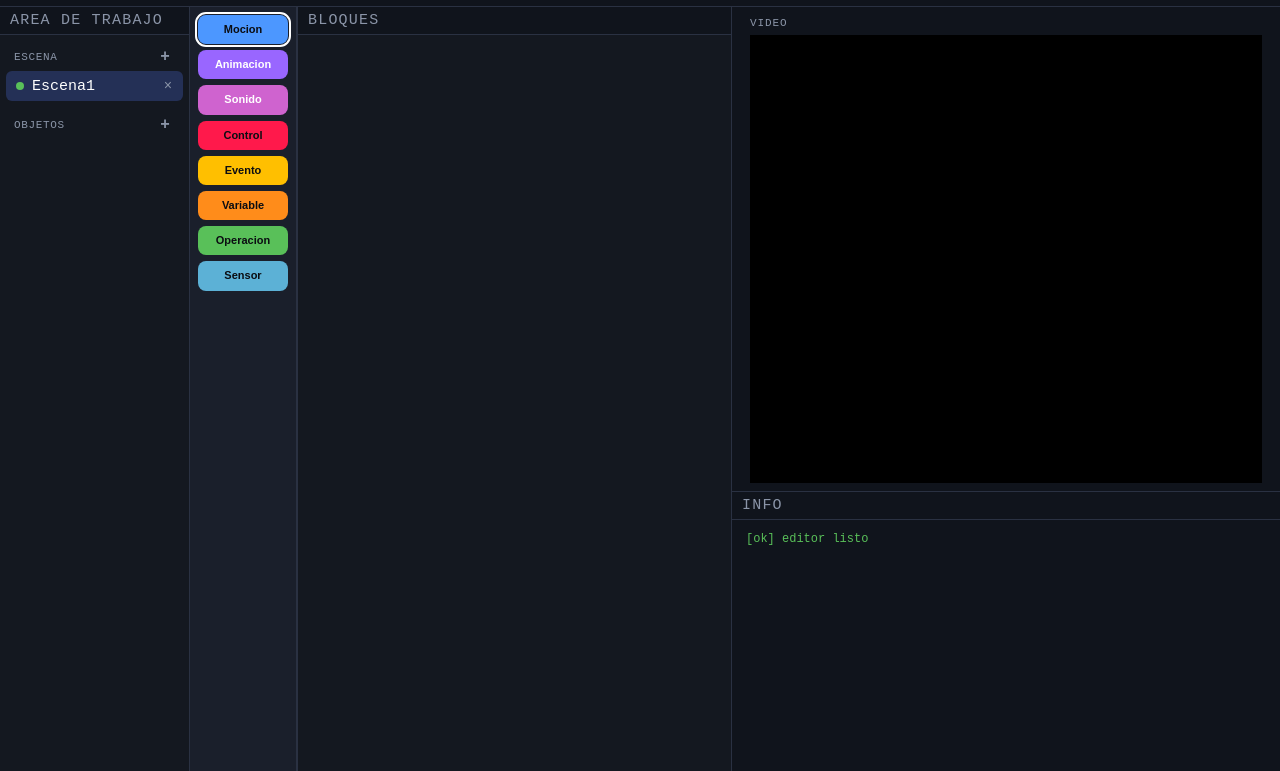
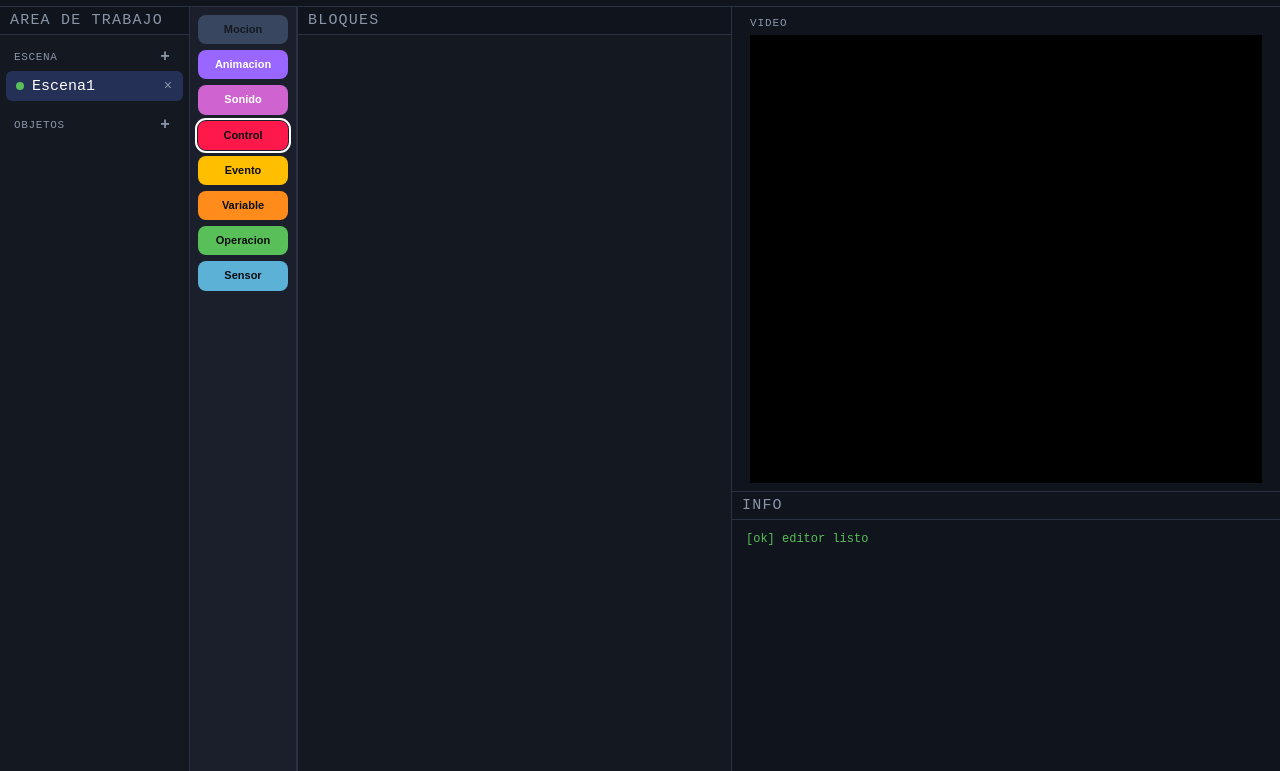
Before and after one commit to RAYR128/SuperBloques, a website built with Vite: page frontend/editor/index.html in a window 1280 px wide. Shown: the part 29-800 px from the top of the page. Built offline with nearby package versions, Linux system fonts and the light colour scheme; what blockly would draw is missing.

Commit message:
feat(compilador): preparando bloques de animacion

```diff
--- a/frontend/editor/editor.css
+++ b/frontend/editor/editor.css
@@ -280,6 +280,17 @@ header .sub {
 
 .cat:hover { filter: brightness(1.12); transform: translateY(-1px); }
 .cat.active { outline: 2px solid #fff; outline-offset: 1px; }
+.cat:disabled {
+	opacity: 0.35;
+	filter: grayscale(0.55);
+	cursor: not-allowed;
+	transform: none;
+	outline: none;
+}
+.cat:disabled:hover {
+	filter: grayscale(0.55);
+	transform: none;
+}
 
 .cat.mocion { background: var(--cat-mocion); }
 .cat.animacion { background: var(--cat-animacion); color: #fff; }
--- a/frontend/editor/src/blocks/catalog.js
+++ b/frontend/editor/src/blocks/catalog.js
@@ -348,6 +348,60 @@ function bloqueConSombras(type, inputs) {
 	return item;
 }
 
+// Bloques que no se ofrecen en el toolbox segun el tipo de entidad.
+// La mocion es de objetos (una escena no tiene posicion propia).
+// Los bloques de animacion van a ser especificos de objeto o de escena
+// (p.ej. animation_obj_set_sprite solo en objetos).
+export const BLOQUES_NO_PERMITIDOS = {
+	escena: new Set([
+		"motion_get_posicion_x",
+		"motion_get_posicion_y",
+		"motion_set_posicion_x",
+		"motion_set_posicion_y",
+		"motion_add_posicion_x",
+		"motion_add_posicion_y",
+		"animation_obj_set_sprite",
+	]),
+	objeto: new Set([
+		// bloques de animacion de escena, cuando existan
+	]),
+};
+
+export function bloquePermitido(type, tipo) {
+	if (!type || !tipo) {
+		return false;
+	}
+	return !BLOQUES_NO_PERMITIDOS[tipo]?.has(type);
+}
+
+function filtrarFlyout(items, tipo) {
+	const filtrados = items.filter((item) => item.kind !== "block" || bloquePermitido(item.type, tipo));
+	if (!filtrados.some((item) => item.kind === "block" || item.kind === "button")) {
+		return [{kind: "label", text: "sin bloques"}];
+	}
+	return filtrados;
+}
+
+export function categoriaDisponible(cat, tipo) {
+	if (cat === "variable") {
+		return true;
+	}
+	const items = FLYOUT[cat] ?? [];
+	const bloques = items.filter((item) => item.kind === "block");
+	if (!bloques.length) {
+		return true;
+	}
+	return bloques.some((item) => bloquePermitido(item.type, tipo));
+}
+
+export function categoriaTieneBloques(cat, tipo) {
+	if (cat === "variable") {
+		return true;
+	}
+	const items = filtrarFlyout(FLYOUT[cat] ?? [], tipo);
+	return items.some((item) => item.kind === "block" || item.kind === "button");
+}
+
 const FLYOUT = {
 	mocion: [
 		{kind: "block", type: "motion_get_posicion_x"},
@@ -384,9 +438,9 @@ const FLYOUT = {
 	],
 };
 
-export function flyoutDeCategoria(cat, entidad) {
+export function flyoutDeCategoria(cat, entidad, tipo) {
 	if (cat !== "variable") {
-		return FLYOUT[cat] ?? [{kind: "label", text: "sin bloques"}];
+		return filtrarFlyout(FLYOUT[cat] ?? [{kind: "label", text: "sin bloques"}], tipo);
 	}
 
 	const contents = [{kind: "button", text: "Crear variable", callbackkey: "crearVariable"}];
--- a/frontend/editor/src/blocks/workspace.js
+++ b/frontend/editor/src/blocks/workspace.js
@@ -8,7 +8,14 @@ import {
 	state,
 	subscribe,
 } from "../project.js";
-import {flyoutDeCategoria, registrarBloques, theme} from "./catalog.js";
+import {
+	CATEGORIAS,
+	categoriaDisponible,
+	categoriaTieneBloques,
+	flyoutDeCategoria,
+	registrarBloques,
+	theme,
+} from "./catalog.js";
 import {loadBloquesIntoWorkspace, workspaceToBloques} from "./serializer.js";
 
 Blockly.setLocale(Es);
@@ -35,11 +42,45 @@ function scheduleFlush() {
 	flushTimer = setTimeout(flushWorkspace, 50);
 }
 
+function tipoSeleccion() {
+	return state.seleccion?.tipo ?? null;
+}
+
 function toolboxJson() {
 	return {
 		kind: "flyoutToolbox",
-		contents: flyoutDeCategoria(categoria, entidadActual()),
+		contents: flyoutDeCategoria(categoria, entidadActual(), tipoSeleccion()),
 	};
+}
+
+function siguienteCategoria(tipo) {
+	return (
+		CATEGORIAS.find((cat) => categoriaDisponible(cat, tipo) && categoriaTieneBloques(cat, tipo)) ??
+		CATEGORIAS.find((cat) => categoriaDisponible(cat, tipo))
+	);
+}
+
+function syncCategorias() {
+	const tipo = tipoSeleccion();
+	const botones = document.querySelectorAll(".cat");
+	botones.forEach((btn) => {
+		const ok = categoriaDisponible(btn.dataset.cat, tipo);
+		btn.disabled = !ok;
+		if (ok) {
+			btn.removeAttribute("title");
+		} else {
+			btn.title = tipo === "escena" ? "No disponible en escenas" : "No disponible en objetos";
+		}
+	});
+	if (categoriaDisponible(categoria, tipo)) {
+		return;
+	}
+	const siguiente = siguienteCategoria(tipo);
+	if (!siguiente) {
+		return;
+	}
+	categoria = siguiente;
+	botones.forEach((btn) => btn.classList.toggle("active", btn.dataset.cat === siguiente));
 }
 
 function registrarCallbacksVariable() {
@@ -63,6 +104,7 @@ function refreshFlyout() {
 	if (!workspace) {
 		return;
 	}
+	syncCategorias();
 	registrarCallbacksVariable();
 	workspace.updateToolbox(toolboxJson());
 }
@@ -120,6 +162,7 @@ function loadEntityIntoWorkspace() {
 
 export function initWorkspace() {
 	registrarBloques();
+	syncCategorias();
 	workspace = Blockly.inject("blocklyDiv", {
 		renderer: "zelos",
 		theme,
@@ -148,6 +191,9 @@ export function initWorkspace() {
 
 	document.querySelectorAll(".cat").forEach((btn) => {
 		btn.addEventListener("click", () => {
+			if (btn.disabled || !categoriaDisponible(btn.dataset.cat, tipoSeleccion())) {
+				return;
+			}
 			document.querySelectorAll(".cat").forEach((b) => b.classList.remove("active"));
 			btn.classList.add("active");
 			categoria = btn.dataset.cat;
```
Also changed, not shown: 2 other files.
